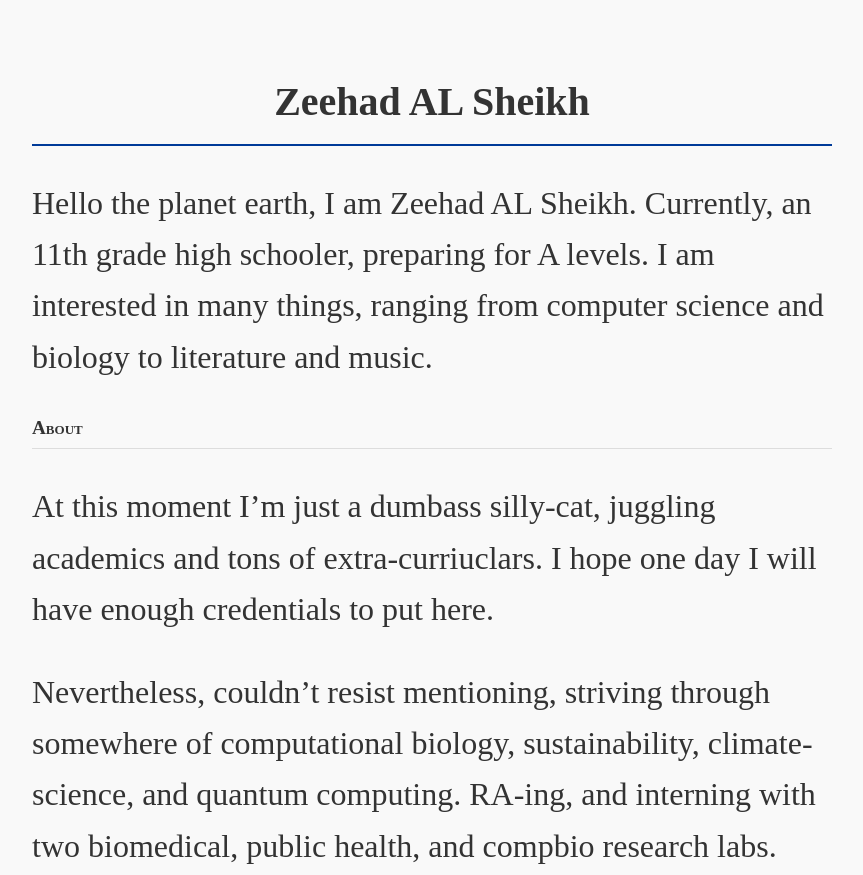
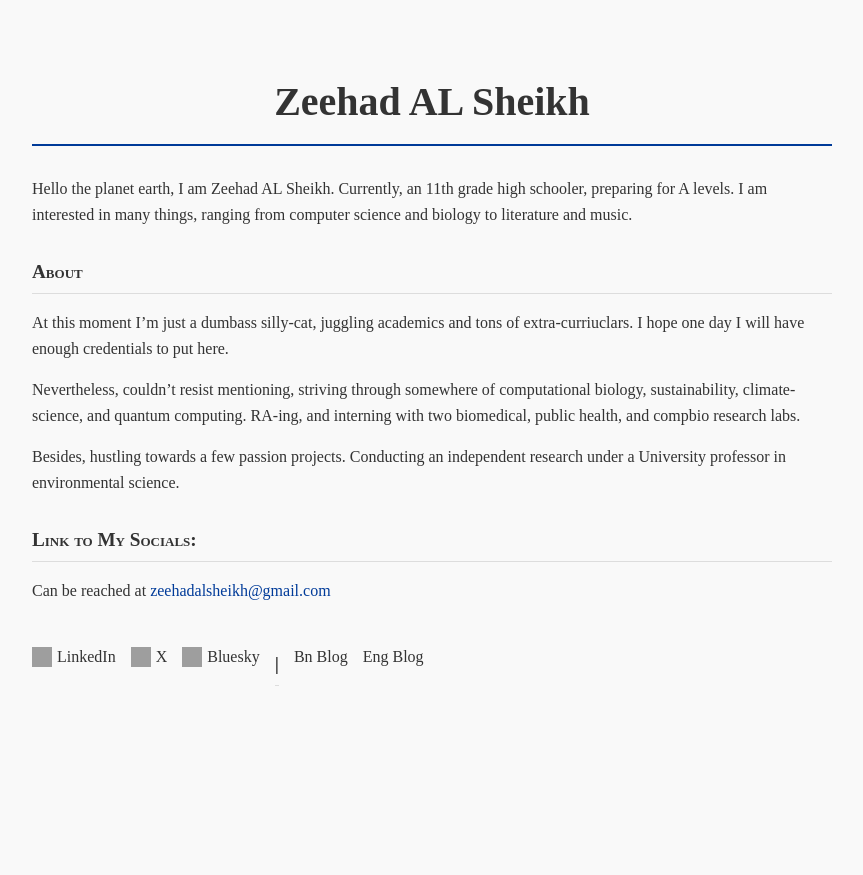
Before and after one commit to zeehadalsheikh/zeehadalsheikh.github.io, a plain HTML site: page index.html in a window 1280 px wide. Shown: the top 875 px of the page, without its empty margins (208-1071 px from the left). After the commit the page ends 800 px from the top, so only its background shows below. Drawn offline with Linux system fonts and the light colour scheme; grey boxes are pictures that could not be loaded; a web font is replaced by a local one.

Commit message:
Update index.html

```diff
--- a/index.html
+++ b/index.html
@@ -43,7 +43,7 @@
 
         p {
             margin-bottom: 15px;
-            font-size: 2em;
+            font-size: 1em;
         }
 
         a {
@@ -106,7 +106,7 @@
                  </a>
 
 
-                <h2> My Thoughts</h2>
+                <h2> | </h2>
               <a href="https://zeehadalsheikh.blogspot.com/" target="_blank">
                 Bn Blog
             </a>
```
